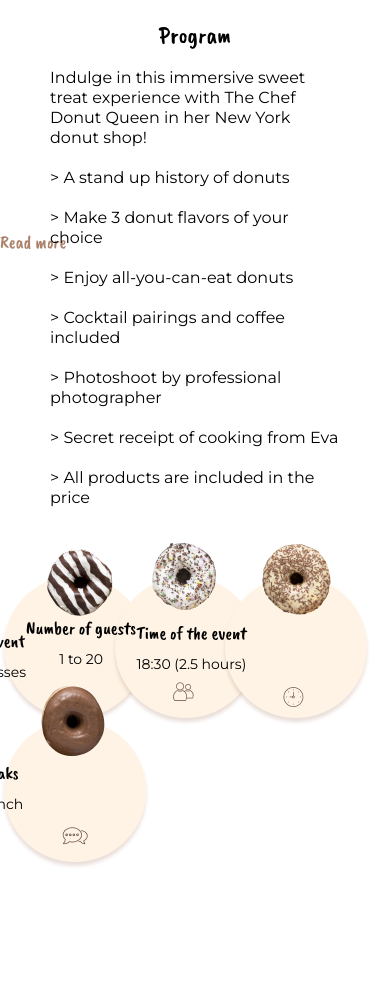
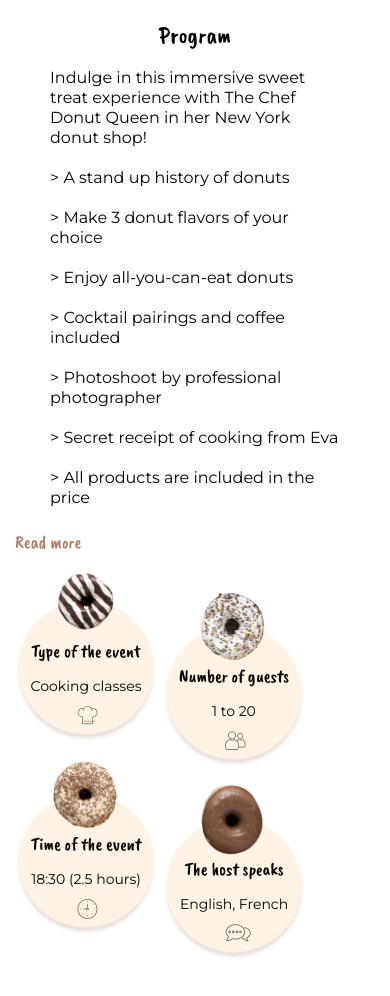
Before and after one commit to anastasiiaLoz/donut-website-react, a React app: page / in a window 390 px wide. Shown: the part 1074-2070 px from the top of the page. Before the commit the page ends 1944 px from the top, so only its background shows below. Built offline with nearby package versions, Linux system fonts and the light colour scheme.

Commit message:
Finished About Section
Finished styling About Section mobile version

```diff
--- a/src/components/about/about/About.js
+++ b/src/components/about/about/About.js
@@ -38,7 +38,7 @@ export const About = () => {
                     <p className={s.programParagraph}>> Secret receipt of cooking from Eva</p>
                     <p className={s.programParagraph}>> All products are included in the price</p>
                 </div>
-                <button className={s.readMoreButton} type="button">Read more</button>
+                <button className={s.readMoreButtonSecond} type="button">Read more</button>
 
                 <div className={s.eventContainer}>
 
--- a/src/components/about/about/StyledAbout.module.css
+++ b/src/components/about/about/StyledAbout.module.css
@@ -45,6 +45,13 @@
     padding: 0;
 }
 
+.readMoreButtonSecond {
+    composes: readMoreButton;
+    position: relative;
+    top: 300px;
+    left: 15px;
+}
+
 .aboutUs, .program{
     width: 290px;
     height: 242px;
@@ -71,13 +78,15 @@ position: relative;
 
 .eventContainer{
     position: relative;
-    top: 300px;
-    /* margin: 0 auto; */
+    top: 310px;
     display: flex;
     flex-direction: row;
     flex-wrap: wrap;
+    padding: 15px;
+    width: 290px;
 }
 
-.eventContainer:nth-child(2){
-margin-left: 10px;
+.eventContainer>div:nth-child(even) {
+    margin-top: 25px;
+    margin-left: 6px;
 }
--- a/src/components/about/eventCircle/StyledEventCircle.module.css
+++ b/src/components/about/eventCircle/StyledEventCircle.module.css
@@ -1,12 +1,22 @@
 .circleBg{
     position: absolute;
+    width: 142px;
+    height: 142px;
 }
 
 .eventImg{
     position: relative;
     top: -34px;
-    left: 40px;
+    left: 37px;
+    width: 65px;
+    height: 72px;
 }
+
+.eventContainer{
+    width: 142px;
+    height: 168px;
+}
+
 
 .eventTitle {
     font-family: 'Caveat Brush';
@@ -19,14 +29,14 @@
 
 .eventTitle{
     position: relative;
-    top: -30px;
-    left: -85px;
+    top: -32px;
+    left: 0px;
 }
 
 .eventDetails {
     position: relative;
-    top: -19px;
-    left: -85px;
+    top: -17px;
+    left: 0px;
     font-family: 'Montserrat';
     font-style: normal;
     font-weight: 400;
@@ -37,6 +47,6 @@
 
 .eventSvg{
     position: relative;
-    top: -5px;
+    top: -6px;
     left: 62px;
 }
```
Also changed, not shown: src/components/header/StyledHeader.module.css (indentation only).
